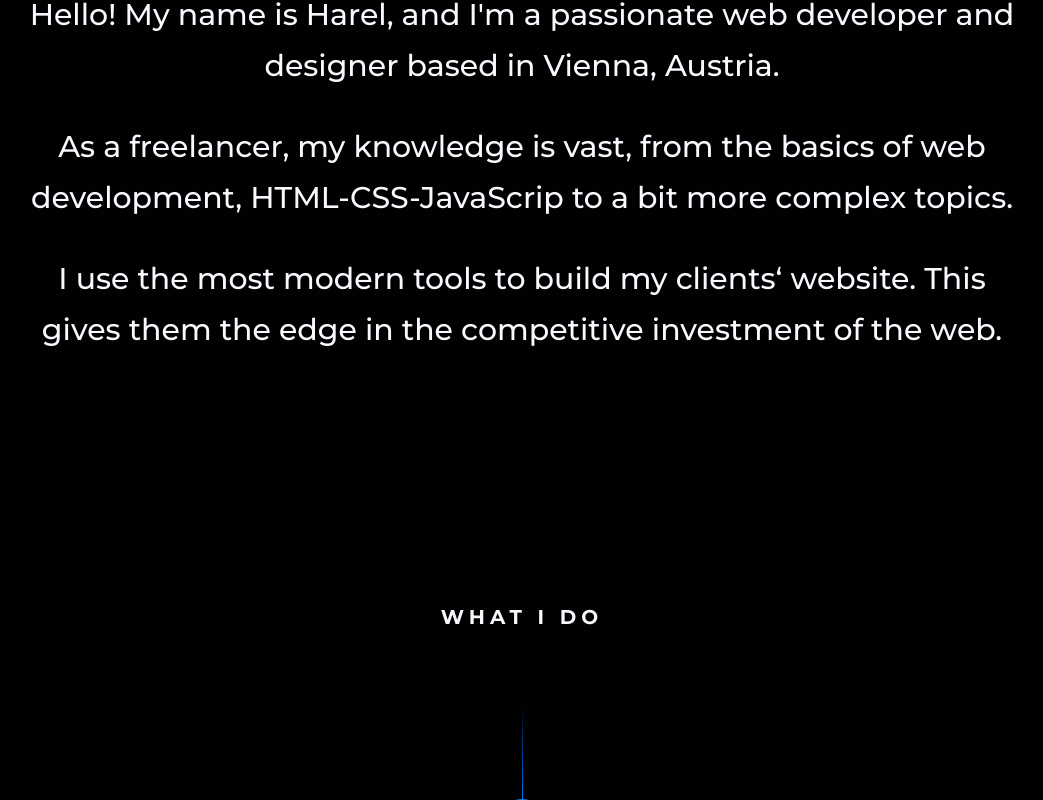
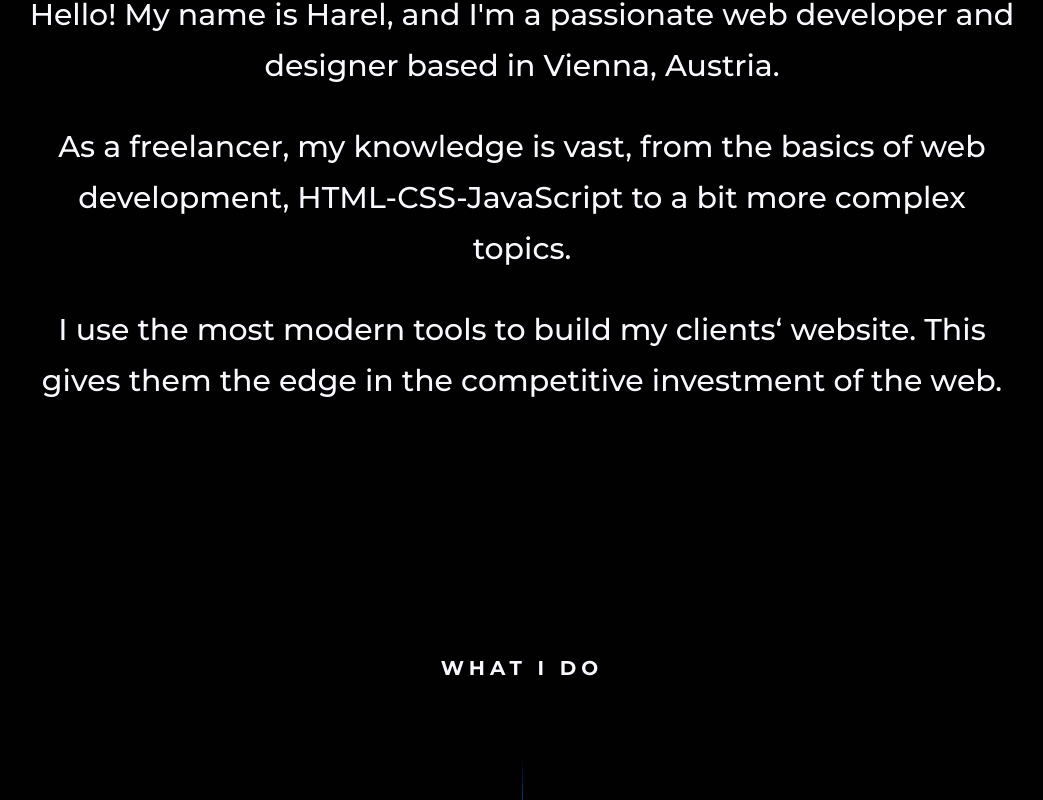
Before and after one commit to harelpanker/panker-io, a Next.js app: page / in a window 1280 px wide. Shown: the part 840-1640 px from the top of the page, without its empty margins (118-1161 px from the left). Built offline with nearby package versions, Linux system fonts and the light colour scheme.

Commit message:
spelling mistake

```diff
--- a/components/home/HeroDescription.jsx
+++ b/components/home/HeroDescription.jsx
@@ -9,7 +9,7 @@ const HeroDescription = () => {
       </Description>
       <Description data-aos='fade-up'>
         As a freelancer, my knowledge is vast, from the basics of web
-        development, HTML-CSS-JavaScrip to a bit more complex topics.
+        development, HTML-CSS-JavaScript to a bit more complex topics.
       </Description>
       <Description data-aos='fade-up'>
         I use the most modern tools to build my clients‘ website. This gives
--- a/components/not-in-use/WhatIDo.jsx
+++ b/components/not-in-use/WhatIDo.jsx
@@ -28,7 +28,7 @@ const WhatIDo = () => {
             </Text>
             <Text data-aos='fade-up'>
               As a freelancer, my knowledge is vast, from the basics of web
-              development, HTML-CSS-JavaScrip to a bit more complex topics.
+              development, HTML-CSS-JavaScript to a bit more complex topics.
             </Text>
             <Text data-aos='fade-up'>
               I use the most modern tools to build my clients‘ website. This
--- a/public/skills.js
+++ b/public/skills.js
@@ -6,7 +6,7 @@ const skills = [
     { id: uuid(), name: 'Bootstrap' },
     { id: uuid(), name: 'Material-UI and' },
     { id: uuid(), name: 'Styled-Components' },
-    { id: uuid(), name: 'JavaScrip' },
+    { id: uuid(), name: 'JavaScript' },
     { id: uuid(), name: 'React.js, NextJS' },
     { id: uuid(), name: 'Figma' },
     { id: uuid(), name: 'Wordpress' },
```
